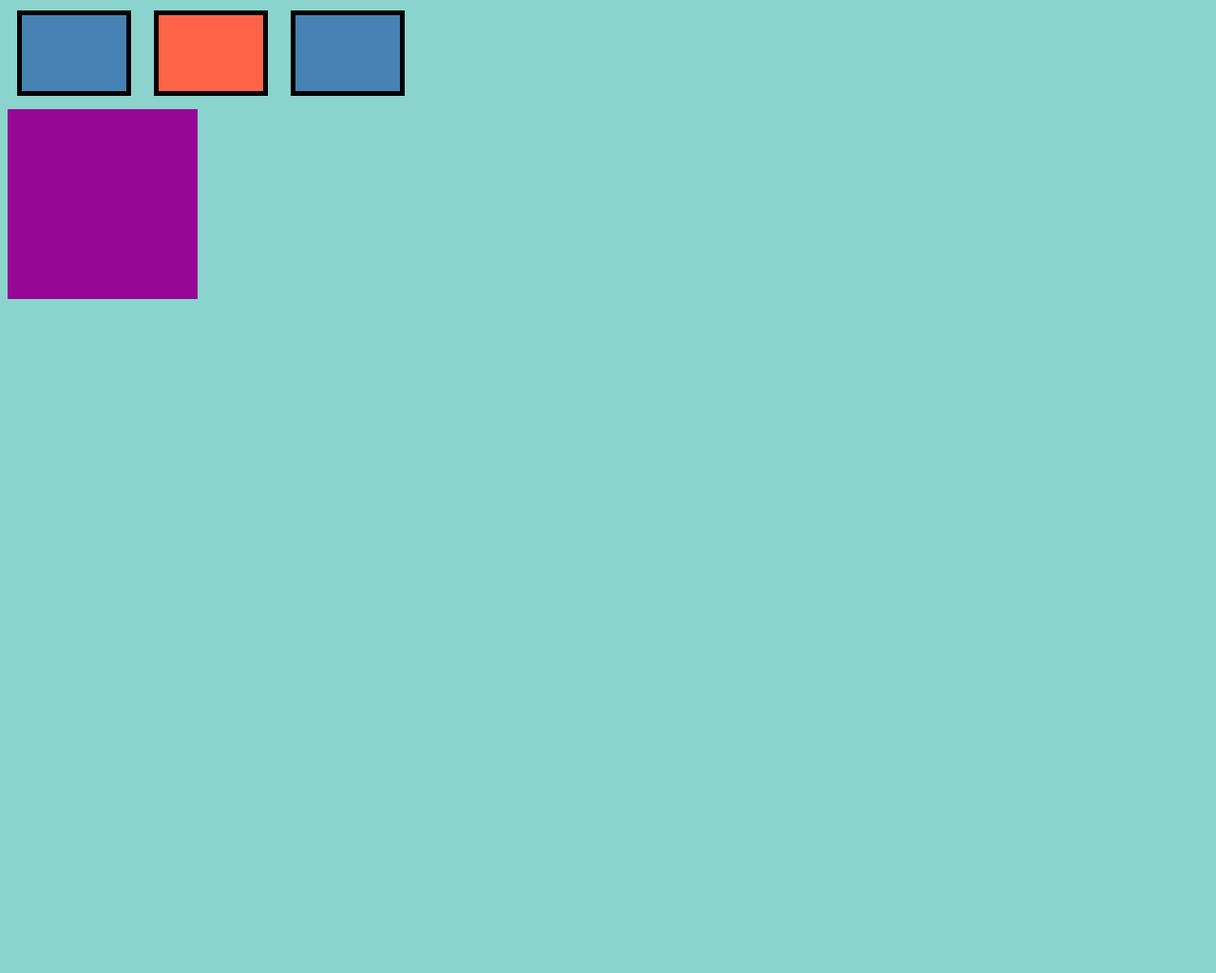
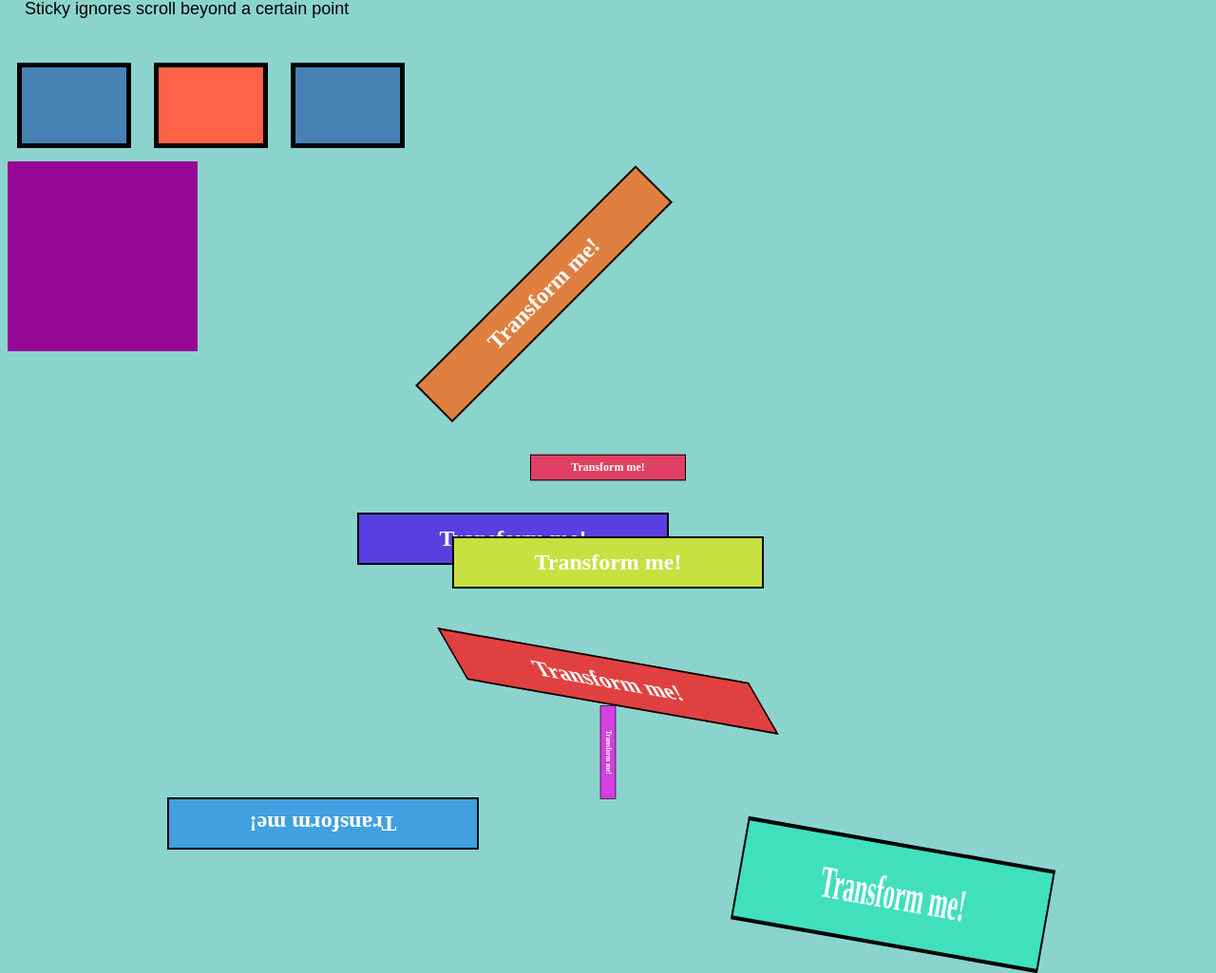
Before and after one commit to bkcp/CSS, a plain HTML site: page index.html in a window 1280 px wide. Shown: the part 3665-4690 px from the top of the page at 95% size. Before the commit the page ends 3988 px from the top, so only its background shows below. Drawn offline with Linux system fonts and the light colour scheme.

Commit message:
css transforms

```diff
--- a/index.html
+++ b/index.html
@@ -247,6 +247,7 @@
 
     <p>Em is relative to parent element. Rem is relative to root element</p>
 
+    <h2>CSS Positions</h2>
     <p>Static is the default position</p>
     <p>Relative is Local transform</p>
     <p>Absolute is global transform also Parent influenced tranforms</p>
@@ -258,6 +259,24 @@
 
     <div class="circle"></div>
 
+    <section id="transform1">
+        <h3>Transform me!</h3>
+        <h3>Transform me!</h3>
+        <h3>Transform me!</h3>
+        <h3>Transform me!</h3>
+    </section>
+    <section id="transform2">
+        <h3>Transform me!</h3>
+        <h3>Transform me!</h3>
+        <h3>Transform me!</h3>
+        <h3>Transform me!</h3>
+    </section>
+
+
+
+
+
+
 </body>
 
 </html>
--- a/style.css
+++ b/style.css
@@ -219,3 +219,68 @@ article button{
     border-radius: 50%;
 
 }
+#transform1{
+    background-color: rgba(0,0,0,0);
+}
+#transform2{
+    background-color: rgba(0,0,0,0);
+}
+#transform1 h3{
+    background-color: rgb(206, 141, 0);
+    width: 300px;
+    color: white;
+    padding: 0.5em;
+    font-size: 1.5em;
+    text-align: center;
+    border: 2px solid black;
+    margin: 20px auto;
+
+}
+#transform2 h3{
+    background-color: rgb(206, 141, 0);
+    width: 300px;
+    color: white;
+    padding: 0.5em;
+    font-size: 1.5em;
+    text-align: center;
+    border: 2px solid black;
+    margin: 20px auto;
+
+}
+
+#transform1 h3:nth-of-type(1){
+    background-color: rgb(224, 128, 64);
+    transform-origin: bottom left;
+    transform: rotate(-45deg)
+
+}
+#transform1 h3:nth-of-type(2){
+    background-color: rgb(224, 64, 99);
+    transform: scale(0.5);
+}
+#transform1 h3:nth-of-type(3){
+    background-color: rgb(88, 64, 224);
+    transform: translatex(-100px);
+}
+#transform1 h3:nth-of-type(4){
+    background-color: rgb(200, 224, 64);
+    transform: translateY(-50px);
+}
+
+#transform2 h3:nth-of-type(1){
+    background-color: rgb(224, 64, 64);
+    transform: skew(30deg, 10deg);
+}
+
+#transform2 h3:nth-of-type(2){
+    background-color: rgb(211, 64, 224);
+    transform: rotate(90deg) scale(.3);
+}
+#transform2 h3:nth-of-type(3){
+    background-color: rgb(64, 160, 224);
+    transform: translateX(-300px) rotate(0.5turn);
+}
+#transform2 h3:nth-of-type(4){
+    background-color: rgb(64, 224, 189);
+    transform: translateX(300px) rotate(10deg) scaleY(2);
+}
```
